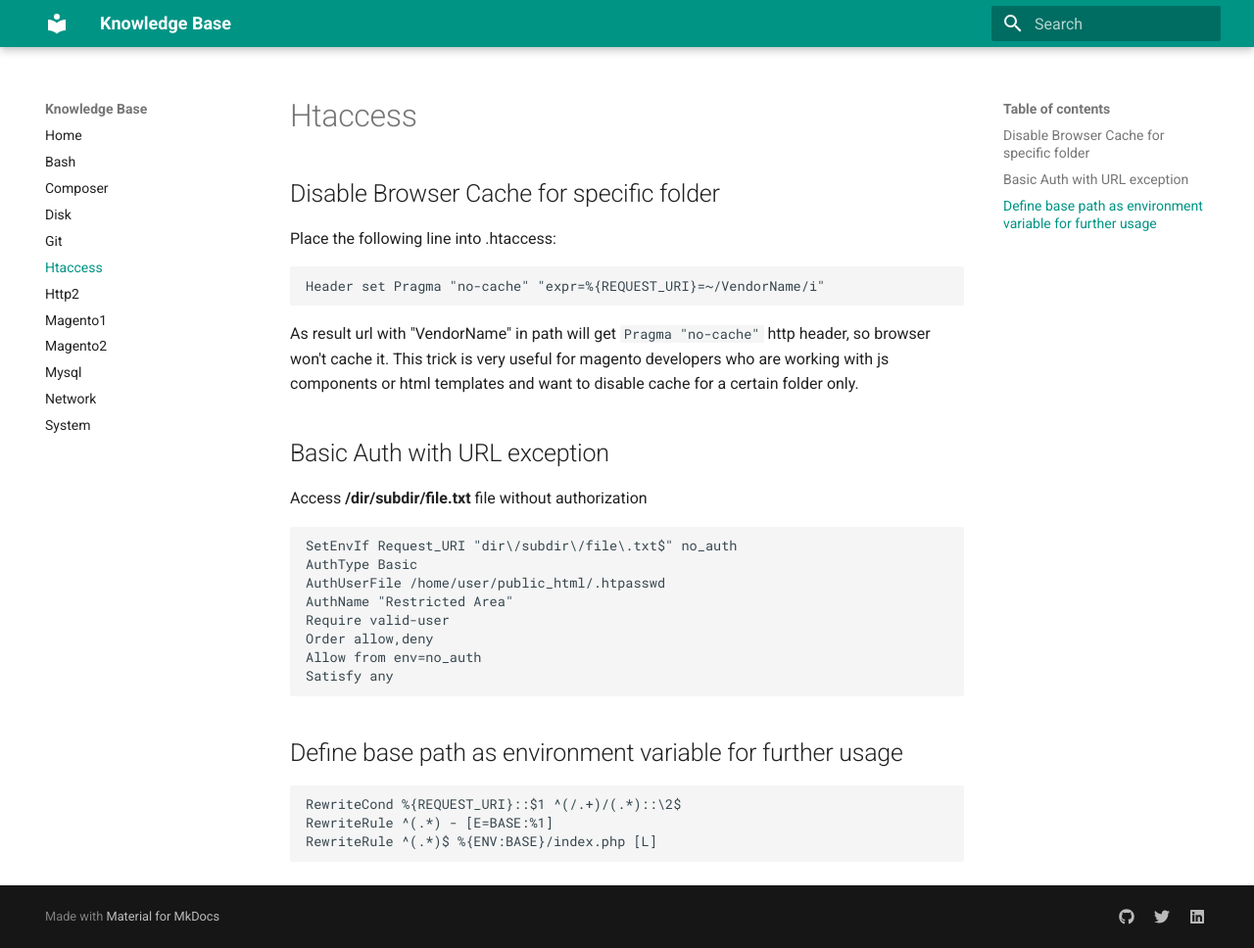
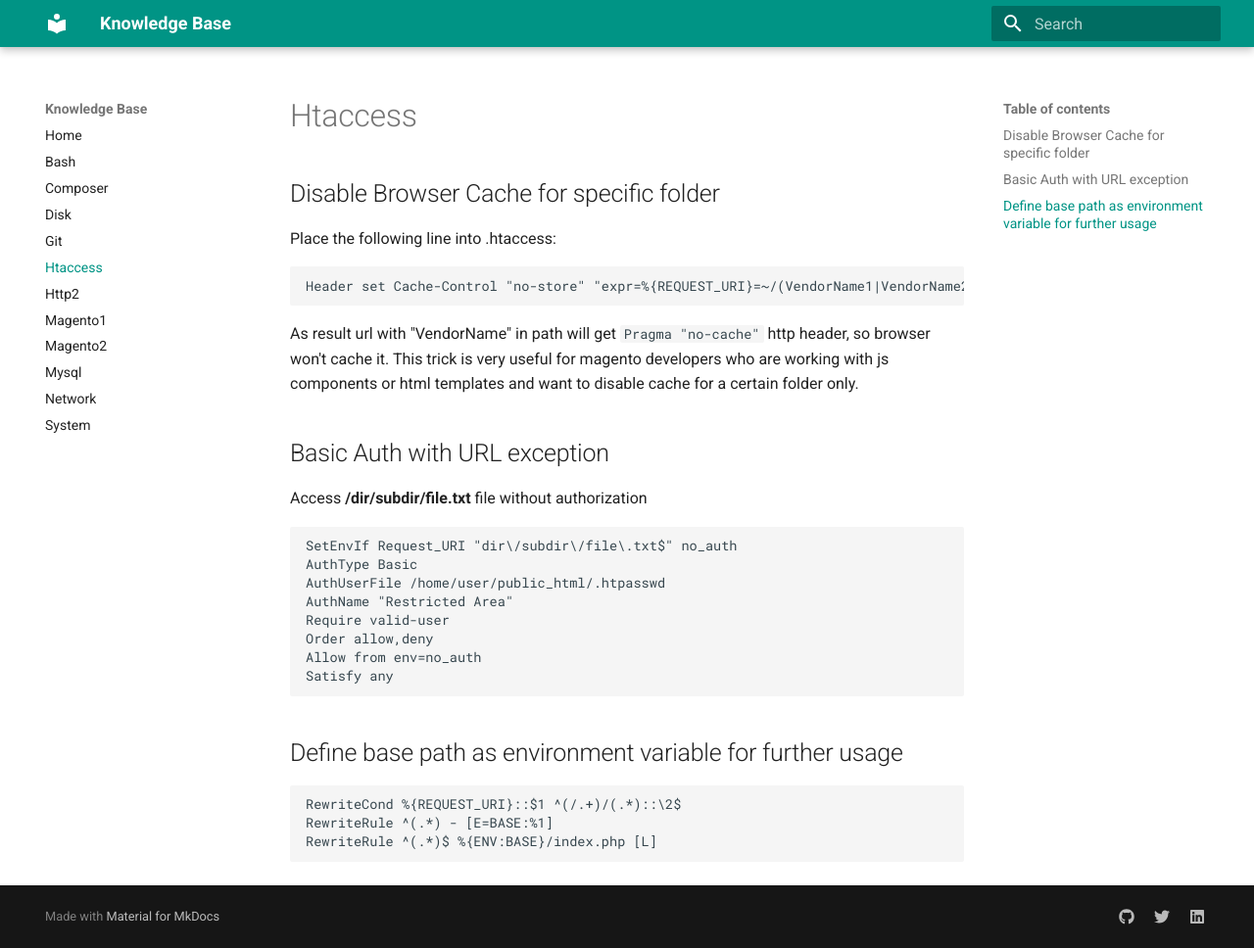
Before and after one commit to yutv/kb, an MkDocs documentation site: the page built from docs/htaccess.md, in a window 1280 px wide and 968 px high. Shown: the whole window at 98% size. Built offline with MkDocs 1.6.1 and Material for MkDocs 9.7.7, drawn with Linux system fonts in a browser that asks for light colours.

Commit message:
Chrome FIX: Disable Browser Cache for specific folder

```diff
--- a/docs/htaccess.md
+++ b/docs/htaccess.md
@@ -1,7 +1,7 @@
 ##Disable Browser Cache for specific folder
 Place the following line into .htaccess:
 
-    Header set Pragma "no-cache" "expr=%{REQUEST_URI}=~/VendorName/i"
+    Header set Cache-Control "no-store" "expr=%{REQUEST_URI}=~/(VendorName1|VendorName2|requirejs-config\.js)/i"
 
 As result url with "VendorName" in path will get `Pragma "no-cache"` http header, so browser won't cache it.
 This trick is very useful for magento developers who are working with js components or html templates and want to disable cache for a certain folder only.
```
